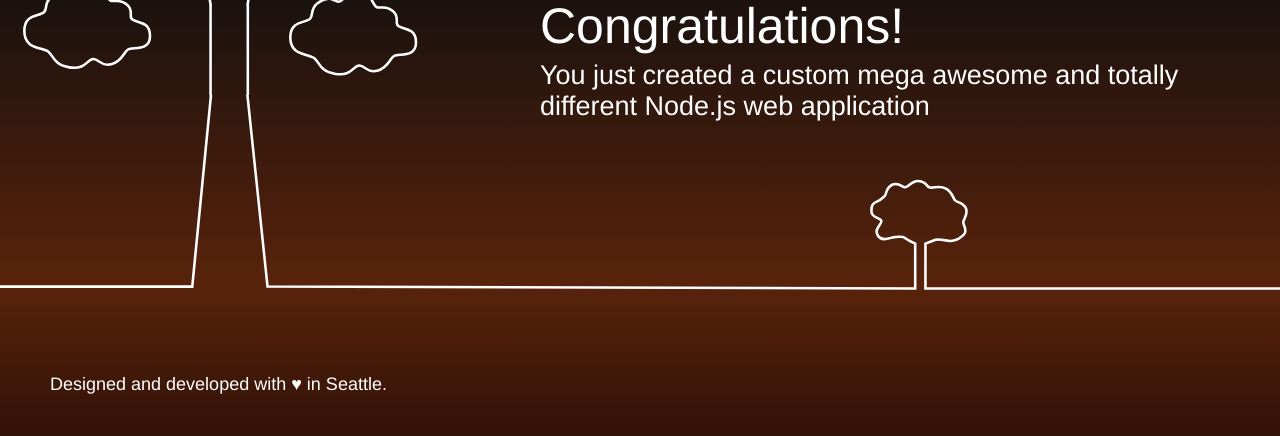
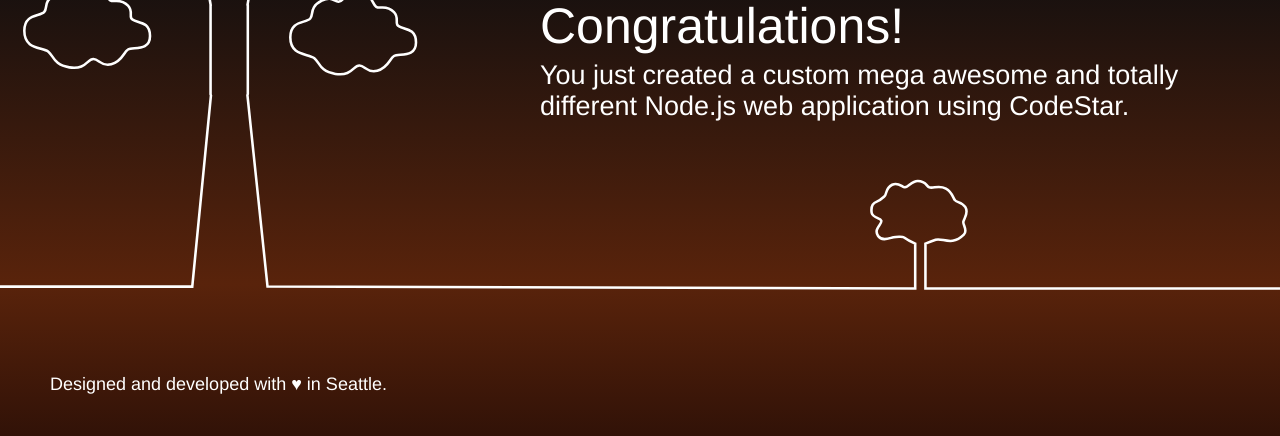
Before and after one commit to bryan5057/qr-car-app, a website: page public/index.html in a window 1280 px wide. Shown: the part 356-792 px from the top of the page. Drawn offline with Linux system fonts and the light colour scheme.

Commit message:
Slight update to index.html

```diff
--- a/public/index.html
+++ b/public/index.html
@@ -59,7 +59,7 @@
             <a class="twitter-link" href="http://twitter.com/home/?status=I%20created%20a%20project%20with%20AWS%20CodeStar!%20%23AWS%20%23AWSCodeStar%20https%3A%2F%2Faws.amazon.com%2Fcodestar"><img src="img/tweet.svg" /></a>
             <div class="text">
                 <h1>Congratulations!</h1>
-                <h2>You just created a custom mega awesome and totally different Node.js web application</h2>
+                <h2>You just created a custom mega awesome and totally different Node.js web application using CodeStar.</h2>
             </div>
         </div>
     </div>
```
